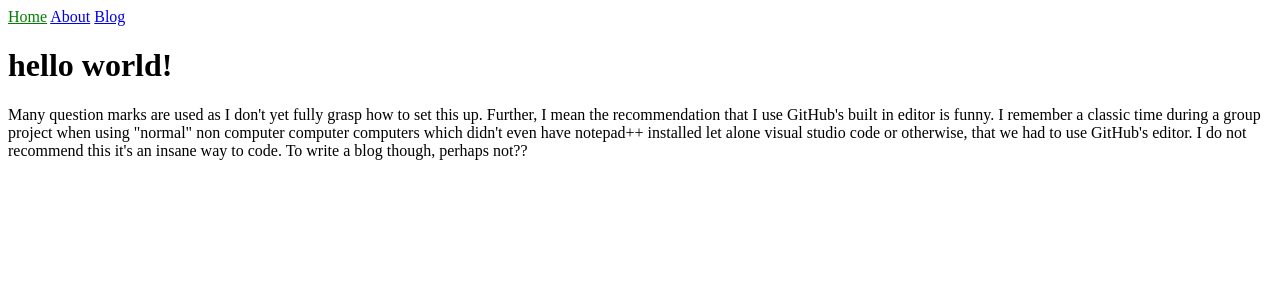
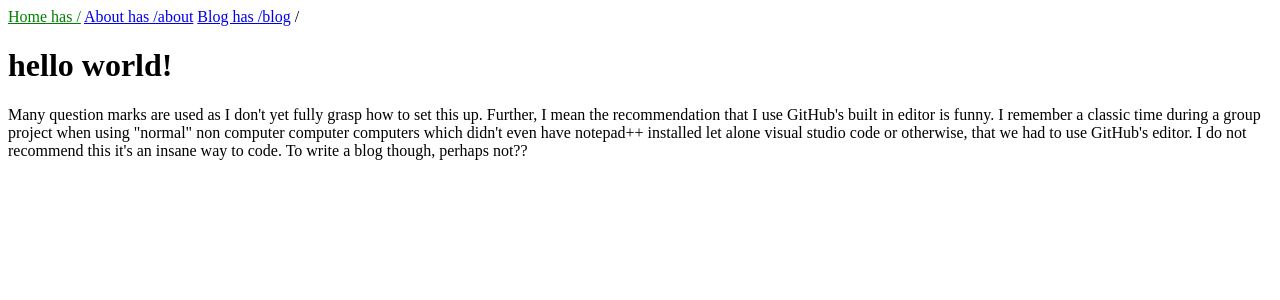
Before and after one commit to ewan2204/ewan2204.github.io, a Jekyll site: the page built from index.html, in a window 1280 px wide. Shown: the top 300 px of the page. Built offline with Jekyll 4.4.1, drawn with Linux system fonts in a browser that asks for light colours.

Commit message:
[PROGRESS] - Add test for checking how navigation system works.

```diff
--- a/_includes/navigation.html
+++ b/_includes/navigation.html
@@ -1,5 +1,7 @@
 <nav>
     {% for item in site.data.navigation %}
-      <a href="{{ item.link }}"{% if page.url == item.link %} class="current"{% endif %}>{{ item.name }}</a>
+      <a href="{{ item.link }}"{% if page.url == item.link %} class="current"{% endif %}>{{ item.name }} has {{ item.link }}</a>
     {% endfor %}
+
+    {{ page.url }}
   </nav>
```
